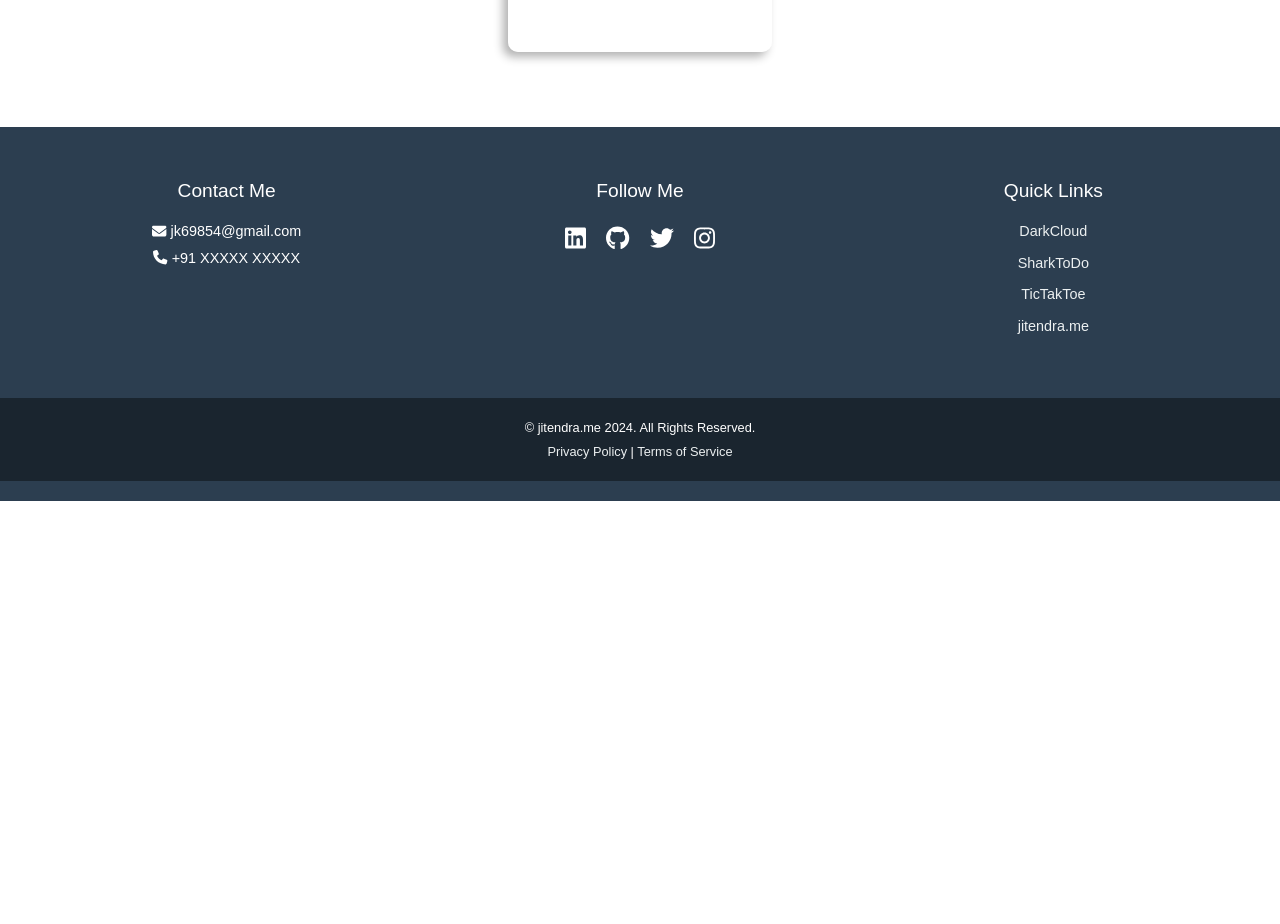
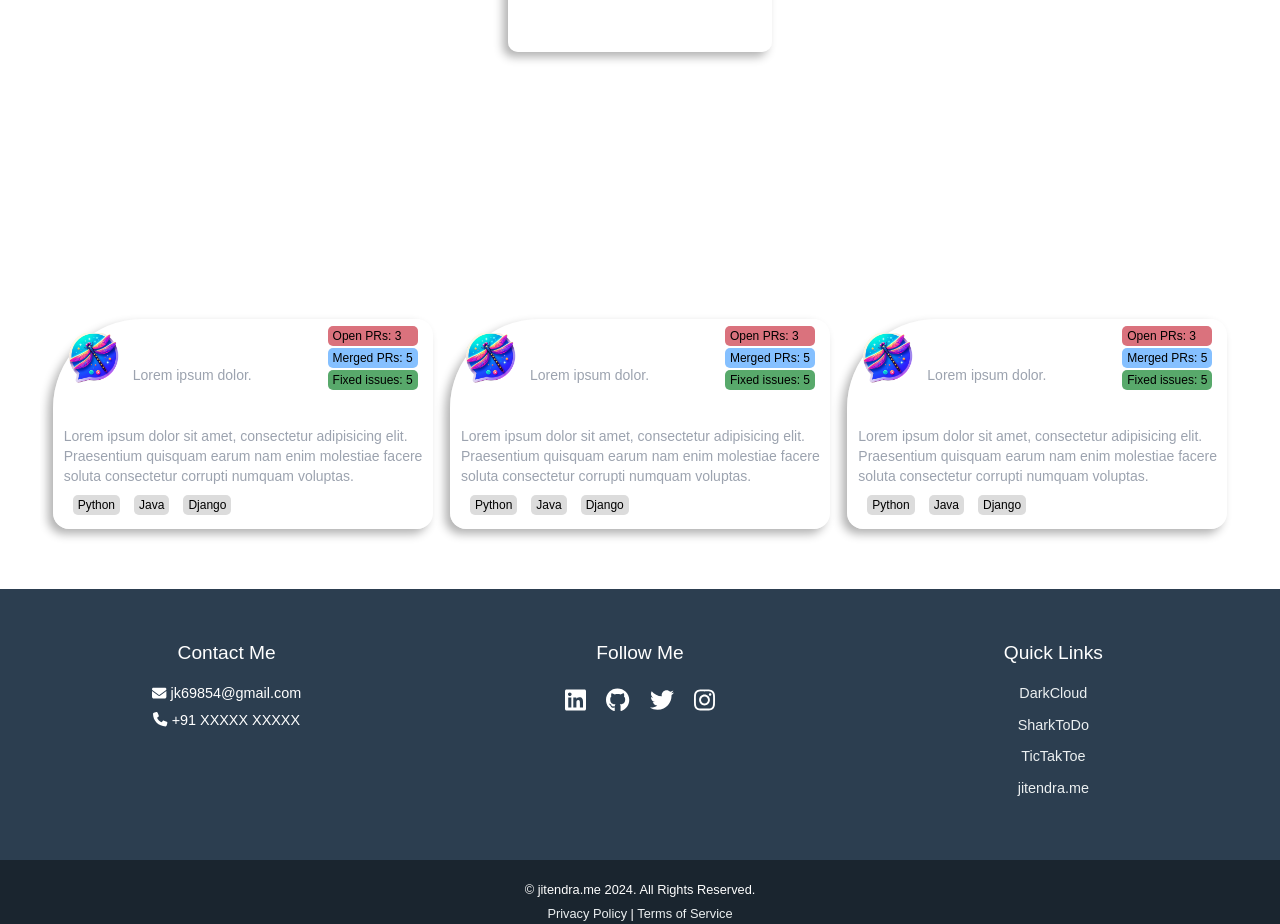
Before and after one commit to jitendra-ky/facetick, a React (Create React App) app: page / in a window 1280 px wide. Shown: the part 3280-4204 px from the top of the page. Before the commit the page ends 3781 px from the top, so only its background shows below. Built offline with nearby package versions, Linux system fonts and the light colour scheme.

Commit message:
add section: add contribution section with contributions card.

```diff
--- a/src/App.js
+++ b/src/App.js
@@ -7,6 +7,7 @@ import Footer from './components/Footer';
 import Featured from './components/Featured';
 import Skill from './components/Skill';
 import Projects from './components/Projects';
+import Contributions from './components/Contributions';
 
 import { FontAwesomeIcon } from '@fortawesome/react-fontawesome';
 import { faArrowUp } from '@fortawesome/free-solid-svg-icons';
@@ -39,6 +40,7 @@ function App() {
         <section id="featured"><Featured /></section>
         <section id="skills"><Skill /></section>
         <section id='projects'><Projects /></section>
+        <section id="contributions"><Contributions /></section>
       </main>
       <footer id='footer' className='footer'>
         <Footer />
--- /dev/null
+++ b/src/components/Contributions.jsx
@@ -0,0 +1,49 @@
+import { FontAwesomeIcon } from '@fortawesome/react-fontawesome';
+
+const micorsoftContributionCard = (
+    <div className="card_container glass highlighted-contribution-card w-[380px] h-[210px] rounded-2xl rounded-tl-[89px] p-2.5 flex flex-col justify-between bg-white/10 shadow-lg backdrop-blur-md">
+        <div className="card-head h-[30%] flex flex-row items-center">
+            <div className="card-head-left h-[50px] w-[59px] overflow-hidden flex items-center justify-center">
+                <img src="static/icons/dragonfly-icon-200.png" alt="" className="w-[90%]" />
+            </div>
+            <div className="card-head-middle flex-1 px-2.5">
+                <div className="org-name text-lg font-bold pb-1.5">Microsoft</div>
+                <div className="repo-name text-sm text-gray-400">Lorem ipsum dolor.</div>
+            </div>
+            <div className="">
+                <ul className="flex flex-col">
+                    <li className="tag tag-danger !my-[1px] !py-[1px]">Open PRs: 3</li>
+                    <li className="tag tag-primary !my-[1px] !py-[1px]">Merged PRs: 5</li>
+                    <li className="tag tag-success !my-[1px] !py-[1px]">Fixed issues: 5</li>
+                </ul>
+            </div>
+        </div>
+        <div className="card-body flex-grow">
+            <div className="card-body-top py-2 text-base font-semibold">Key Contribution</div>
+            <div className="card-body-desc text-sm text-gray-400">Lorem ipsum dolor sit amet, consectetur adipisicing elit. Praesentium quisquam earum nam enim molestiae facere soluta consectetur corrupti numquam voluptas.
+            </div>
+        </div>
+        <div className="card-footer">
+            <ul className="flex gap-1 m-1">
+                <li className="tag bg-gray-200 text-gray-700 rounded px-2 py-0.5 text-xs">Python</li>
+                <li className="tag bg-gray-200 text-gray-700 rounded px-2 py-0.5 text-xs">Java</li>
+                <li className="tag bg-gray-200 text-gray-700 rounded px-2 py-0.5 text-xs">Django</li>
+            </ul>
+        </div>
+    </div>
+)
+
+function Contributions() {
+    return (
+        <div className="contributions-section mycontainer py-8">
+            <div className="title text-2xl font-bold mb-6">Open-Source Contributions</div>
+            <div className="highlighted-contributions-section flex justify-around gap-4 flex-wrap">
+                {micorsoftContributionCard}
+                {micorsoftContributionCard}
+                {micorsoftContributionCard}
+            </div>
+        </div>
+    );
+}
+
+export default Contributions;
```
